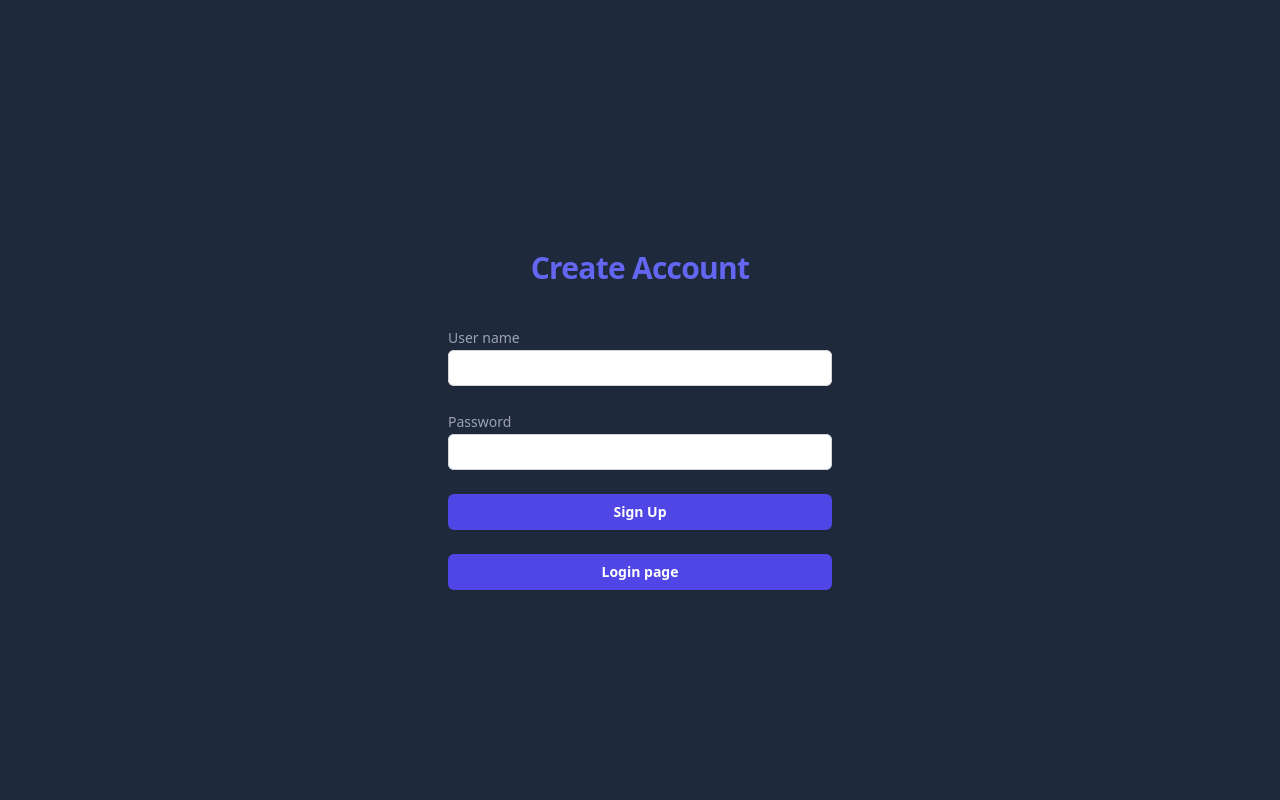
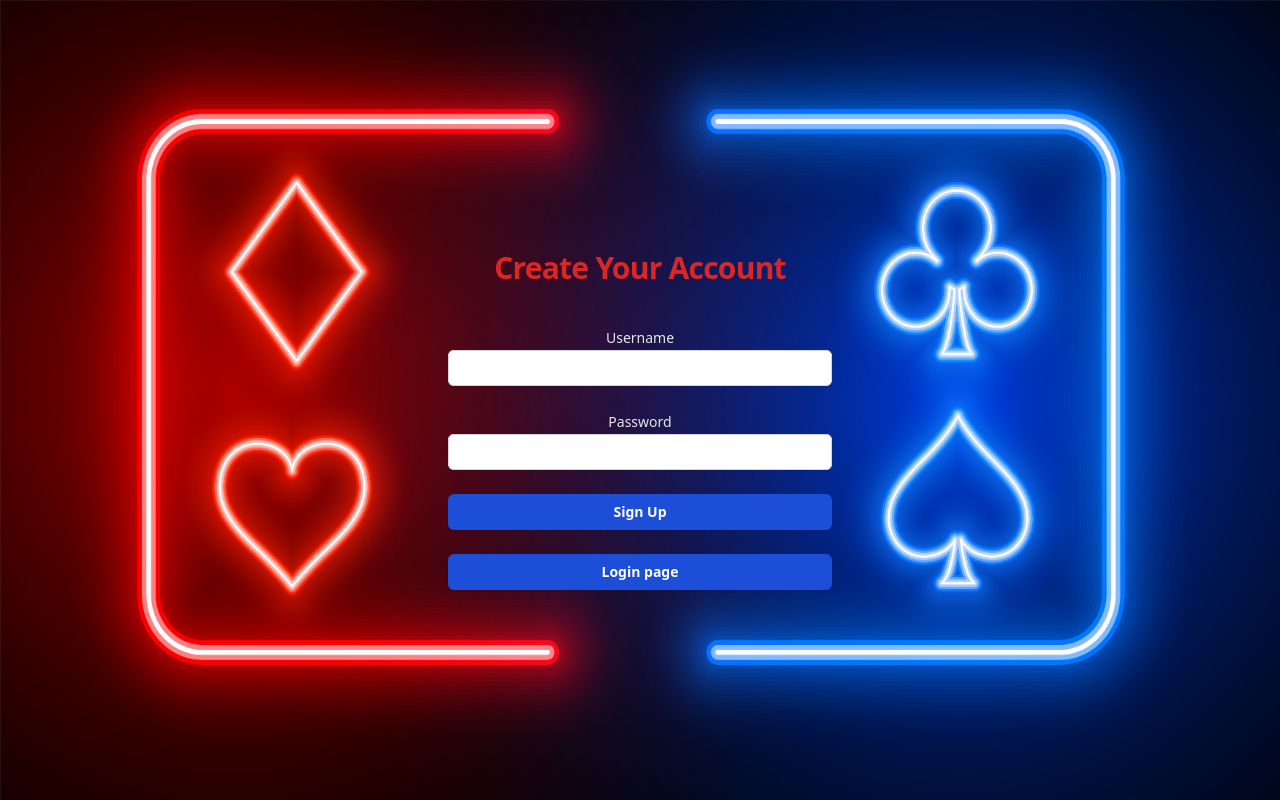
Before and after one commit to lornedrichardson/p3fp, a Next.js app: page /signup in a window 1280 px wide. Built offline with nearby package versions, Linux system fonts and the light colour scheme.

Commit message:
Signup Page Styled

```diff
--- a/app/signup/page.tsx
+++ b/app/signup/page.tsx
@@ -2,6 +2,9 @@
 import { useState } from 'react'
 import { useRouter } from 'next/navigation'
 import '../../styles/globals.css'
+import Image from 'next/image'
+import background from '../../public/neonBoard.jpg'
+
 
 
 export default function Page() {
@@ -26,15 +29,21 @@ export default function Page() {
         fetchresdata()
     }
     return (
-        <div className="flex min-h-full flex-1 flex-col justify-center px-6 py-12 lg:px-8 h-screen bg-slate-800">
+        <main className='flex flex-col items-center justify-between'>
+            <div className='relative w-full'>
+                <div className='absolute -z-10 w-full'>
+                    <Image src={background} alt="background image" className='w-screen h-screen' width={1000} height={1000} />
+                </div>
+                <div>
+                <div className="flex min-h-full flex-1 flex-col justify-center px-6 py-12 lg:px-8 h-screen">
             <div className="sm:mx-auto sm:w-full sm:max-w-sm">
             </div>
             <div className="sm:mx-auto sm:w-full sm:max-w-sm">
-                <h2 className="mt-10 text-center text-3xl font-bold leading-9 tracking-tight text-indigo-500">
-                    Create Account
+                <h2 className="mt-10 text-center text-3xl font-bold leading-9 tracking-tight text-red-600">
+                    Create Your Account
                 </h2>
             </div>
-            <div className="mt-10 sm:mx-auto sm:w-full sm:max-w-sm">
+            <div className="mt-10 sm:mx-auto sm:w-full sm:max-w-sm text-center text-white">
                 <form className="space-y-6"
                     onSubmit={(e) => {
                         e.preventDefault()
@@ -46,28 +55,31 @@ export default function Page() {
                         }
                     }}>
                     <div>
-                        <label className="block text-sm font-medium leading-6 text-gray-400">User name</label>
+                        <label className="block text-sm font-medium leading-6 text-gray-200">Username</label>
                         <input
-                        className="block w-full rounded-md border-0 py-1.5 text-gray-900 shadow-sm ring-1 ring-inset ring-gray-300 placeholder:text-gray-400 focus:ring-2 focus:ring-inset focus:ring-indigo-600 sm:text-sm sm:leading-6"
+                        className="block w-full rounded-md border-0 py-1.5 text-gray-900 shadow-sm ring-1 ring-inset ring-gray-300 placeholder:text-gray-400 focus:ring-2 focus:ring-inset focus:ring-red-600 sm:text-lg sm:leading-6 indent-2"
                         type="text"
                         onChange={(e) => setUsername(e.target.value)} />
                     </div>
                     <div>
-                        <label className="block text-sm font-medium leading-6 text-gray-400">Password</label>
+                        <label className="block text-sm font-medium leading-6 text-gray-200">Password</label>
                         <input
-                        className="block w-full rounded-md border-0 py-1.5 text-gray-900 shadow-sm ring-1 ring-inset ring-gray-300 placeholder:text-gray-400 focus:ring-2 focus:ring-inset focus:ring-indigo-600 sm:text-sm sm:leading-6"
+                        className="block w-full rounded-md border-0 py-1.5 text-gray-900 shadow-sm ring-1 ring-inset ring-gray-300 placeholder:text-gray-400 focus:ring-2 focus:ring-inset focus:ring-red-600 sm:text-sm sm:leading-6 indent-2"
                         type="password"
                         onChange={(e) => setPassword(e.target.value)} />
                     </div>
                     <button
-                    className="flex w-full justify-center rounded-md bg-indigo-600 px-3 py-1.5 text-sm font-semibold leading-6 text-white shadow-sm hover:bg-indigo-500 focus-visible:outline focus-visible:outline-2 focus-visible:outline-offset-2 focus-visible:outline-indigo-600"
+                    className="flex w-full justify-center rounded-md bg-blue-700 px-3 py-1.5 text-sm font-semibold leading-6 text-white shadow-sm hover:bg-red-600 focus-visible:outline focus-visible:outline-2 focus-visible:outline-offset-2 focus-visible:outline-red-600"
                     type='submit'>Sign Up</button>
                     <button type="button"
-                    className="flex w-full justify-center rounded-md bg-indigo-600 px-3 py-1.5 text-sm font-semibold leading-6 text-white shadow-sm hover:bg-indigo-500 focus-visible:outline focus-visible:outline-2 focus-visible:outline-offset-2 focus-visible:outline-indigo-600"
+                    className="flex w-full justify-center rounded-md bg-blue-700 px-3 py-1.5 text-sm font-semibold leading-6 text-white shadow-sm hover:bg-red-600 focus-visible:outline focus-visible:outline-2 focus-visible:outline-offset-2 focus-visible:outline-red-600"
                     onClick={() => { push('/') }}>Login page</button>
                 </form>
+                {isCreate ? '' : 'Username exists. Please try different username.'}
             </div>
-            {isCreate ? '' : 'User name alright used Please try different user name'}
         </div>
+                </div>
+            </div>
+        </main>
     )
 }
```
